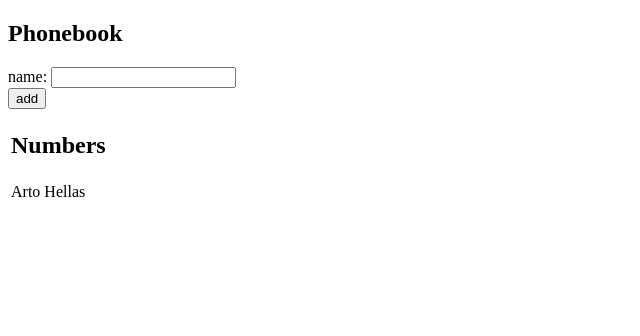
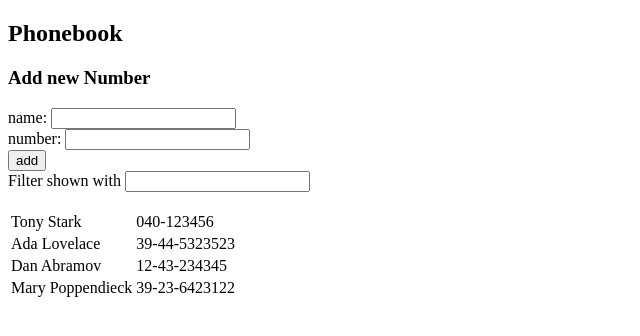
Before and after one commit to hinmiro/fullstack02_puhelinluettelo, a React (Vite) app in the folder puhelinluettelo/: page / in a window 1280 px wide. Shown: the top 336 px of the page, without its empty margins (0-640 px from the left). Built offline with nearby package versions, Linux system fonts and the light colour scheme.

Commit message:
Add assignments 2.6 - 2.10

```diff
--- a/puhelinluettelo/src/App.jsx
+++ b/puhelinluettelo/src/App.jsx
@@ -1,53 +1,17 @@
+import PersonForm from "./components/PersonForm.jsx";
 import { useState } from "react";
 
-const Person = ({ person }) => {
-  return (
-    <tr>
-      <td>{person.name}</td>
-    </tr>
-  );
-};
-
 const App = () => {
-  const [persons, setPersons] = useState([{ name: "Arto Hellas" }]);
-  const [newName, setNewName] = useState("");
-
-  const handleNewName = (event) => {
-    event.preventDefault();
-    setNewName(event.target.value);
-  };
-
-  const handleSubmit = (event) => {
-    event.preventDefault();
-    setPersons(persons.concat({ name: newName }));
-    setNewName("");
-  };
-
+  const [persons, setPersons] = useState([
+    { name: "Tony Stark", number: "040-123456" },
+    { name: "Ada Lovelace", number: "39-44-5323523" },
+    { name: "Dan Abramov", number: "12-43-234345" },
+    { name: "Mary Poppendieck", number: "39-23-6423122" },
+  ]);
   return (
     <div>
       <h2>Phonebook</h2>
-      <form onSubmit={handleSubmit}>
-        <div>
-          name: <input value={newName} onChange={handleNewName} />
-        </div>
-        <div>
-          <button type="submit">add</button>
-        </div>
-      </form>
-      <table>
-        <thead>
-          <tr>
-            <th>
-              <h2>Numbers</h2>
-            </th>
-          </tr>
-        </thead>
-        <tbody>
-          {persons.map((person, i) => (
-            <Person key={i} person={person} />
-          ))}
-        </tbody>
-      </table>
+      <PersonForm persons={persons} setPersons={setPersons} />
     </div>
   );
 };
--- /dev/null
+++ b/puhelinluettelo/src/components/Filter.jsx
@@ -0,0 +1,34 @@
+import { useState } from "react";
+import Person from "./Person.jsx";
+
+const Filter = ({ persons }) => {
+  const [newFilter, setNewFilter] = useState("");
+  const [filteredPersons, setFilteredPersons] = useState(persons);
+
+  const handleFilter = (event) => {
+    event.preventDefault();
+    setNewFilter(event.target.value);
+    setFilteredPersons(
+      persons.filter((person) =>
+        person.name.toLowerCase().includes(event.target.value.toLowerCase()),
+      ),
+    );
+  };
+
+  return (
+    <>
+      Filter shown with <input value={newFilter} onChange={handleFilter} />
+      <br />
+      <br />
+      <table>
+        <tbody>
+          {filteredPersons.map((person, i) => (
+            <Person key={i} person={person} />
+          ))}
+        </tbody>
+      </table>
+    </>
+  );
+};
+
+export default Filter;
--- /dev/null
+++ b/puhelinluettelo/src/components/Person.jsx
@@ -0,0 +1,10 @@
+const Person = (props) => {
+  return (
+    <tr>
+      <td>{props.person.name}</td>
+      <td>{props.person.number}</td>
+    </tr>
+  );
+};
+
+export default Person;
--- /dev/null
+++ b/puhelinluettelo/src/components/PersonForm.jsx
@@ -0,0 +1,47 @@
+import { useState } from "react";
+import Filter from "./Filter.jsx";
+
+const PersonForm = ({ persons, setPersons }) => {
+  const [newName, setNewName] = useState("");
+  const [newNumber, setNewNumber] = useState("");
+
+  const handleSubmit = (event) => {
+    event.preventDefault();
+    const personExists = persons.some((person) => person.name === newName);
+    personExists
+      ? alert(`${newName} is already in list`)
+      : setPersons(persons.concat({ name: newName, number: newNumber }));
+    setNewName("");
+    setNewNumber("");
+  };
+
+  const handleNewName = (event) => {
+    event.preventDefault();
+    setNewName(event.target.value);
+  };
+
+  const handleNewNumber = (event) => {
+    event.preventDefault();
+    setNewNumber(event.target.value);
+  };
+
+  return (
+    <>
+      <form onSubmit={handleSubmit}>
+        <h3>Add new Number</h3>
+        <div>
+          name: <input value={newName} onChange={handleNewName} />
+        </div>
+        <div>
+          number: <input value={newNumber} onChange={handleNewNumber} />
+        </div>
+        <div>
+          <button type="submit">add</button>
+        </div>
+      </form>
+      <Filter key={persons.length} persons={persons} />
+    </>
+  );
+};
+
+export default PersonForm;
```
